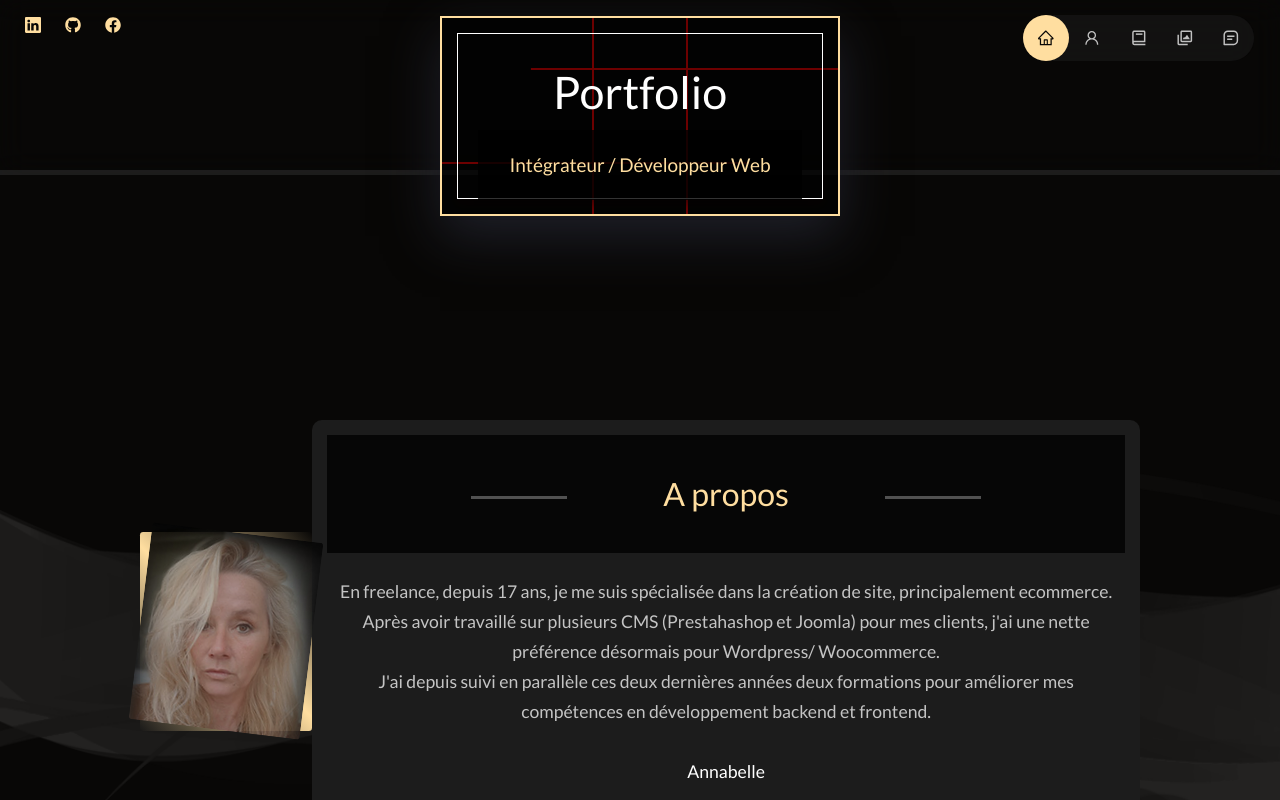
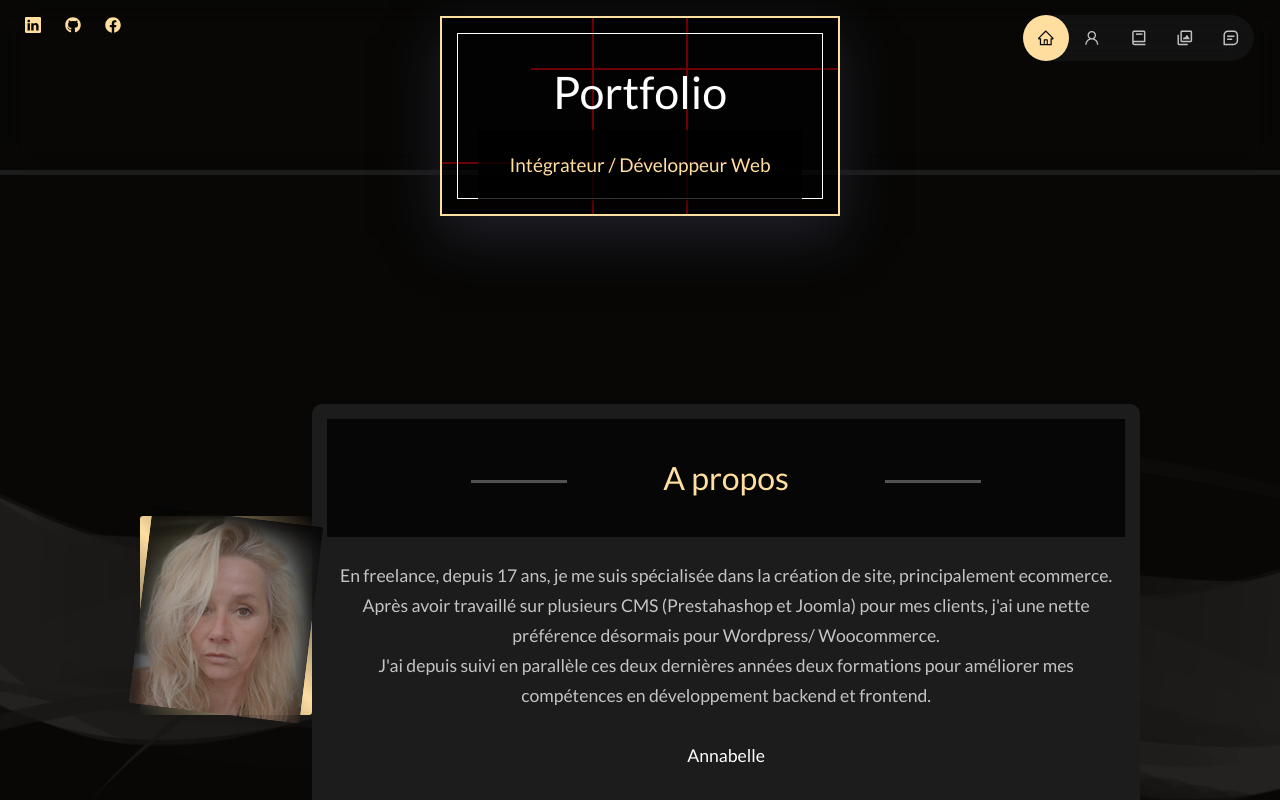
Before and after one commit to CDS-Annabelle/portfolio-anna, a React (Create React App) app: page / in a window 1280 px wide. Shown: the top 800 px of the page. Built offline with nearby package versions, Linux system fonts and the light colour scheme.

Commit message:
refactoring

```diff
--- a/src/components/Portfolio/Portfolio.js
+++ b/src/components/Portfolio/Portfolio.js
@@ -12,6 +12,7 @@ const Portfolio = () => {
 
   return (
     <section id="portfolio">
+      <div className={styles.sectionPortfolio}>
         <h2 className={styles.titlePortfolio}>Portfolio</h2>
 
         <div className={styles.tabs}>
@@ -28,7 +29,9 @@ const Portfolio = () => {
               aria-selected={activeTab === 0 ? 'true' : 'false'}
               tabIndex={activeTab === 0 ? '0' : '-1'}
               className={
-              activeTab === 0 ? `${styles.tab} ${styles.activeTab}` : styles.tab
+                activeTab === 0
+                  ? `${styles.tab} ${styles.activeTab}`
+                  : styles.tab
               }
               onClick={() => handleTabClick(0)}
             >
@@ -42,7 +45,9 @@ const Portfolio = () => {
               aria-selected={activeTab === 1 ? 'true' : 'false'}
               tabIndex={activeTab === 1 ? '0' : '-1'}
               className={
-              activeTab === 1 ? `${styles.tab} ${styles.activeTab}` : styles.tab
+                activeTab === 1
+                  ? `${styles.tab} ${styles.activeTab}`
+                  : styles.tab
               }
               onClick={() => handleTabClick(1)}
             >
@@ -138,6 +143,7 @@ const Portfolio = () => {
             </div>
           </div>
         </div>
+      </div>
     </section>
   )
 }
--- a/src/components/Portfolio/Portfolio.module.css
+++ b/src/components/Portfolio/Portfolio.module.css
@@ -5,7 +5,9 @@
     padding: 50px
 }
 
-
+.sectionPortfolio {
+    margin-top: 3rem;
+}
 
 .portfolioItem {
     border-radius: 2rem;
--- a/src/index.css
+++ b/src/index.css
@@ -94,12 +94,6 @@ h4 {
 h5 {
   font-size: 1.2rem;
 }
-
-section {
-  margin-top: 1rem;
-}
-
-
 
 .text-light {
   color: var(--color-light);
```
Also changed, not shown: 12 other files (tests, documents, lock files or other folders). Lines whose indentation alone changed are shown as unchanged.
